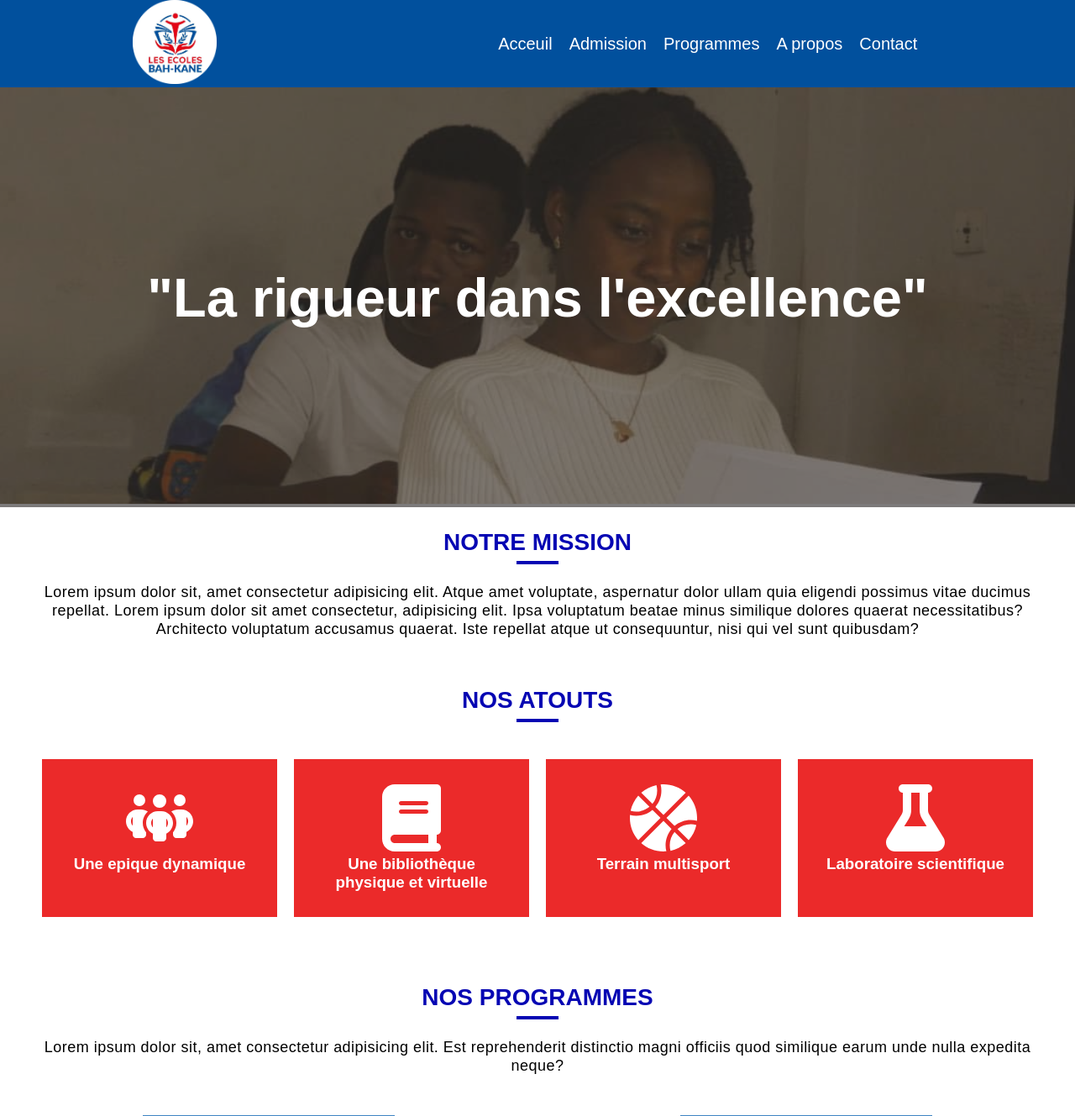
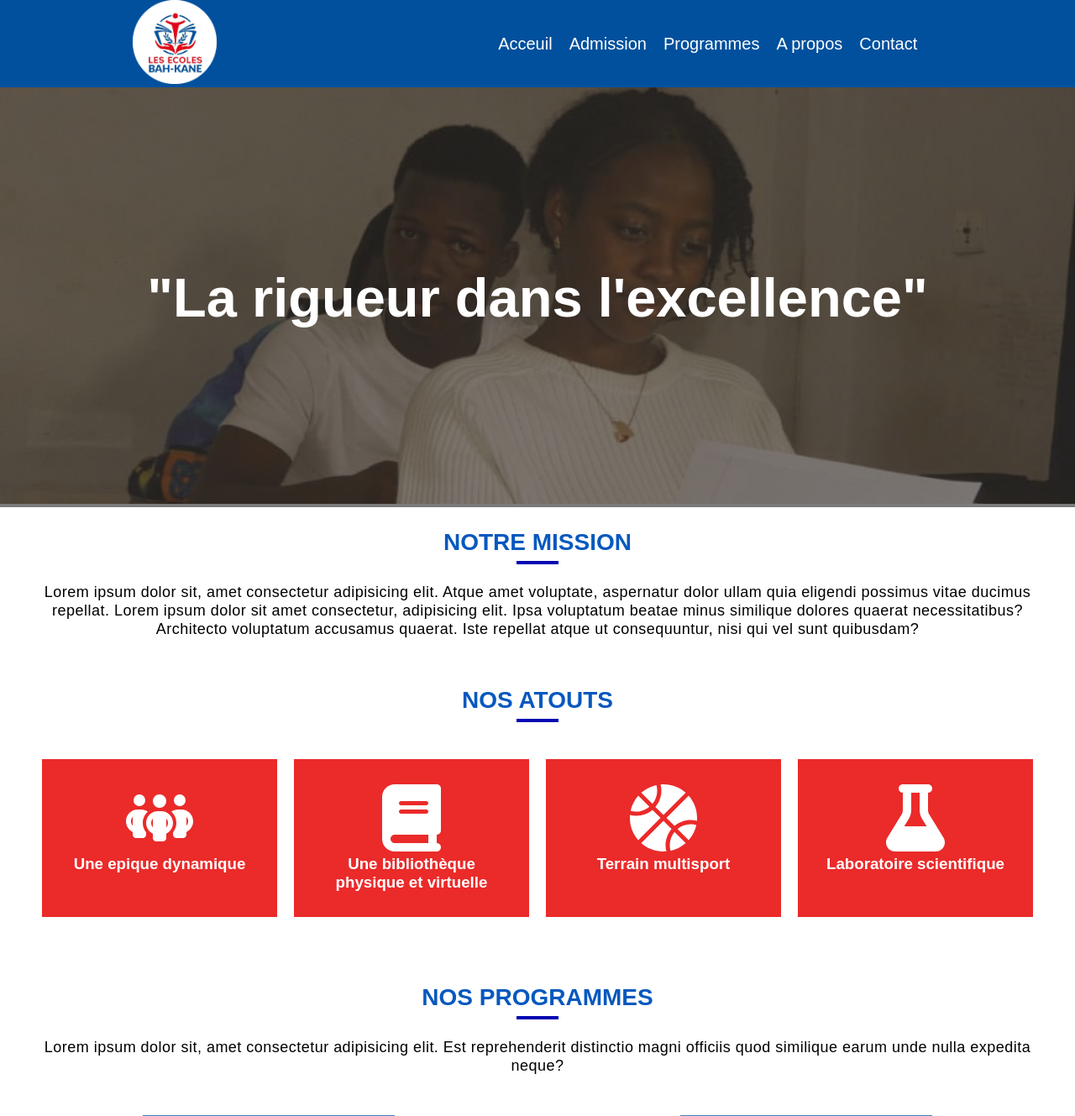
Before and after one commit to NormalGuy42/School-website, a PHP site: the page made by Lycée-primaire/index.html in a window 1280 px wide. Shown: the top 1329 px of the page at 84% size. Run offline with PHP 8.4, Linux system fonts and the light colour scheme.

Commit message:
New commit

```diff
--- a/Lycée-primaire/index.html
+++ b/Lycée-primaire/index.html
@@ -85,7 +85,7 @@
         .content h1{
             margin: 10px 0 20px;
             font-size: 28px;
-            color: #0505b3;
+            color: var(--title-blue);
         }
         .content p{
             line-height: 22px;
--- a/Lycée-primaire/style.css
+++ b/Lycée-primaire/style.css
@@ -1,5 +1,5 @@
 :root{
-    --title-blue : blue;
+    --title-blue : #0658bf;
     --table-border: 2px solid;
 }
 
```
